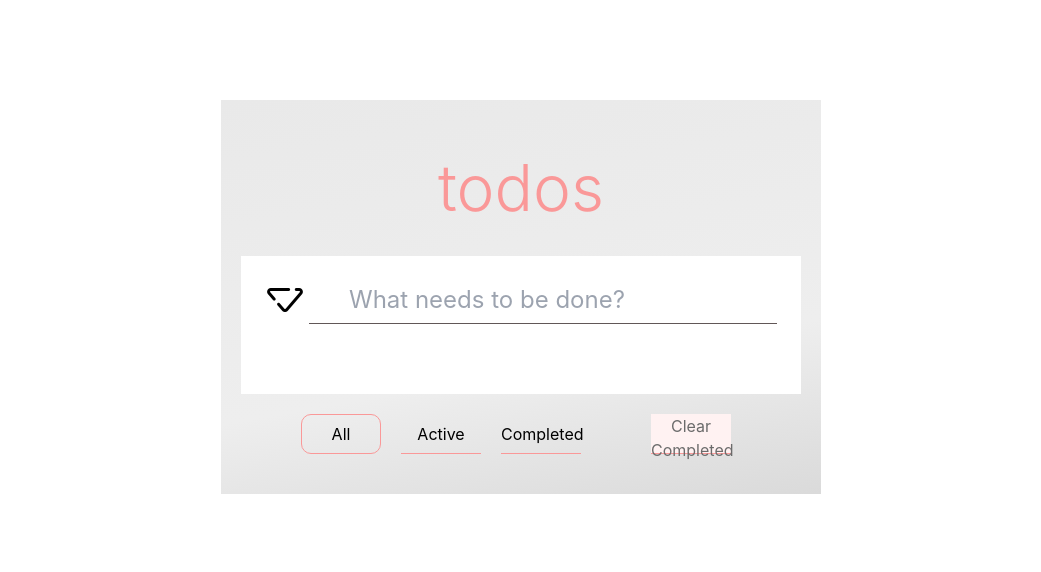
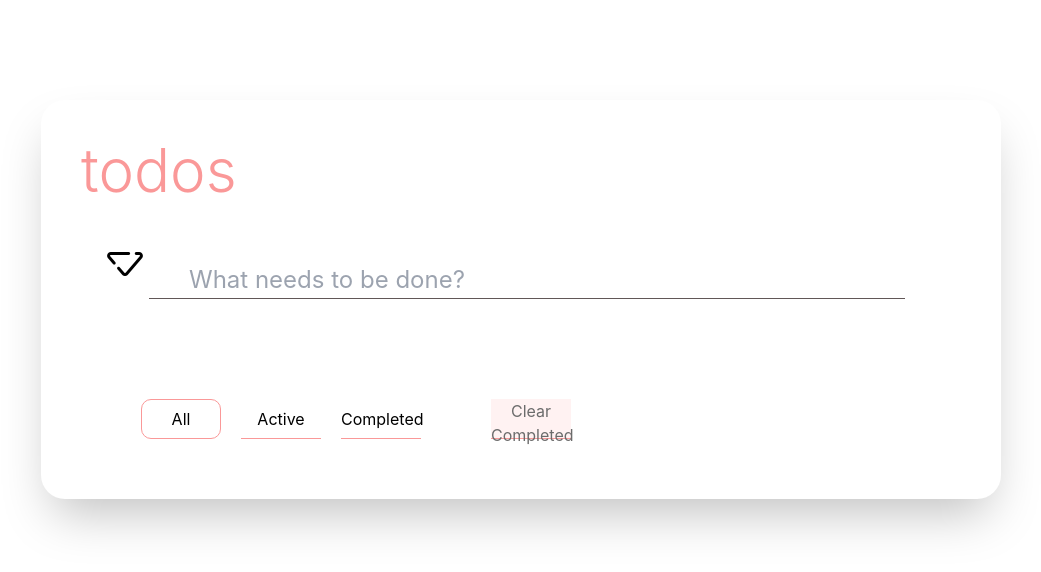
Before and after one commit to Yury-Odinson/to-do, a React (Create React App) app: page / in a window 1280 px wide. Shown: the top 572 px of the page, without its empty margins (119-1160 px from the left). Built offline with nearby package versions, Linux system fonts and the light colour scheme.

Commit message:
feat: some tailwind styles

```diff
--- a/src/components/Main.tsx
+++ b/src/components/Main.tsx
@@ -1,7 +1,7 @@
-import { useEffect, useState } from "react"
-import { setCurrentTask, tasksStore } from "../tools/storage"
-import { Task } from "../tools/types"
-import { TaskElement } from "./TaskElement"
+import {useEffect, useState} from "react"
+import {setCurrentTask, tasksStore} from "../tools/storage"
+import {Task} from "../tools/types"
+import {TaskElement} from "./TaskElement"
 
 export const Main = () => {
 
@@ -36,50 +36,56 @@ export const Main = () => {
     }
 
     return (
-        <div className="app">
-            <div className="app-header">
-                <h1>todos</h1>
+        <div className="m-auto p-10 flex-1 w-3/4 shadow-2xl bg-white rounded-3xl">
+            <div>
+                <h1 className="text-6xl">todos</h1>
             </div>
-            <div className="app-body">
-                <div className="app-body-entry">
+            <div className="py-10 px-5">
+                <div className="pb-10">
                     <button className="app-body__button"
-                        onClick={() => {
-                            setCurrentTask({ task, completed, id });
-                            setLoaded(false);
-                            setTask("");
-                        }} />
-                    <input className="app-body__input" placeholder="What needs to be done?" onChange={(e) => setTask(e.target.value)} value={task} />
+                            onClick={() => {
+                                setCurrentTask({task, completed, id});
+                                setLoaded(false);
+                                setTask("");
+                            }}/>
+                    <input className="app-body__input" placeholder="What needs to be done?"
+                           onChange={(e) => setTask(e.target.value)} value={task}/>
                 </div>
 
-                <div className="app-body-tasks">
+                <div>
                     {
                         tasks.map((element) => {
                             return (
-                                <TaskElement task={element.task} completed={element.completed} id={element.id} key={element.id} />
+                                <TaskElement task={element.task} completed={element.completed} id={element.id}
+                                             key={element.id}/>
                             )
                         })
                     }
                 </div>
             </div>
-            <div className="app-footer">
+            <div className="px-10 py-5 flex gap-5 items-center">
                 <span>{tasks.length !== 0 ? `${tasks.length} items` : null}</span>
                 <button className={activeTab("All")} onClick={() => {
                     setTasks(JSON.parse(localStorage.getItem("tasks") || "[]"));
                     setTab("All")
-                }}>All</button>
+                }}>All
+                </button>
                 <button className={activeTab("Active")} onClick={() => {
                     loadSpecificTask(false);
                     setTab("Active")
-                }}>Active</button>
+                }}>Active
+                </button>
                 <button className={activeTab("Completed")} onClick={() => {
                     loadSpecificTask(true);
                     setTab("Completed")
-                }}>Completed</button>
+                }}>Completed
+                </button>
                 <button className="app-footer__button" onClick={() => {
                     tasksStore.length = 0;
                     clearTasks();
                     setLoaded(false);
-                }}>Clear Completed</button>
+                }}>Clear Completed
+                </button>
             </div>
         </div>
     )
--- a/src/index.css
+++ b/src/index.css
@@ -50,27 +50,9 @@ span {
 
 .wrapper {
   margin: 0 auto;
+  padding: 100px 0;
   max-width: 1440px;
-}
-
-.app {
-  margin: 100px auto;
-  padding: 20px;
-  display: flex;
-  flex-direction: column;
-  max-width: 600px;
-  background: rgb(218, 218, 218);
-  background: linear-gradient(350deg, rgba(218, 218, 218, 1) 0%, rgba(238, 238, 238, 1) 35%, rgba(233, 233, 233, 1) 100%);
-}
-
-.app-header {
-  margin: 0 auto;
-  padding: 20px;
-}
-
-.app-body {
-  background-color: #fff;
-  padding: 20px;
+  height: 100vh;
 }
 
 .app-body__button {
```
